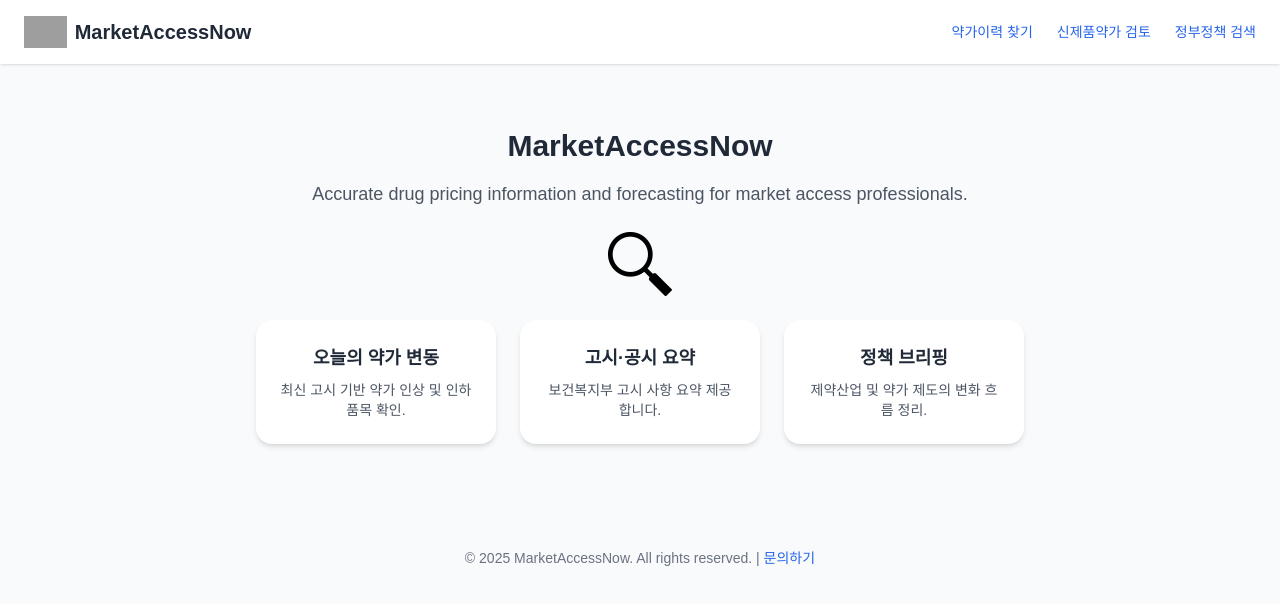
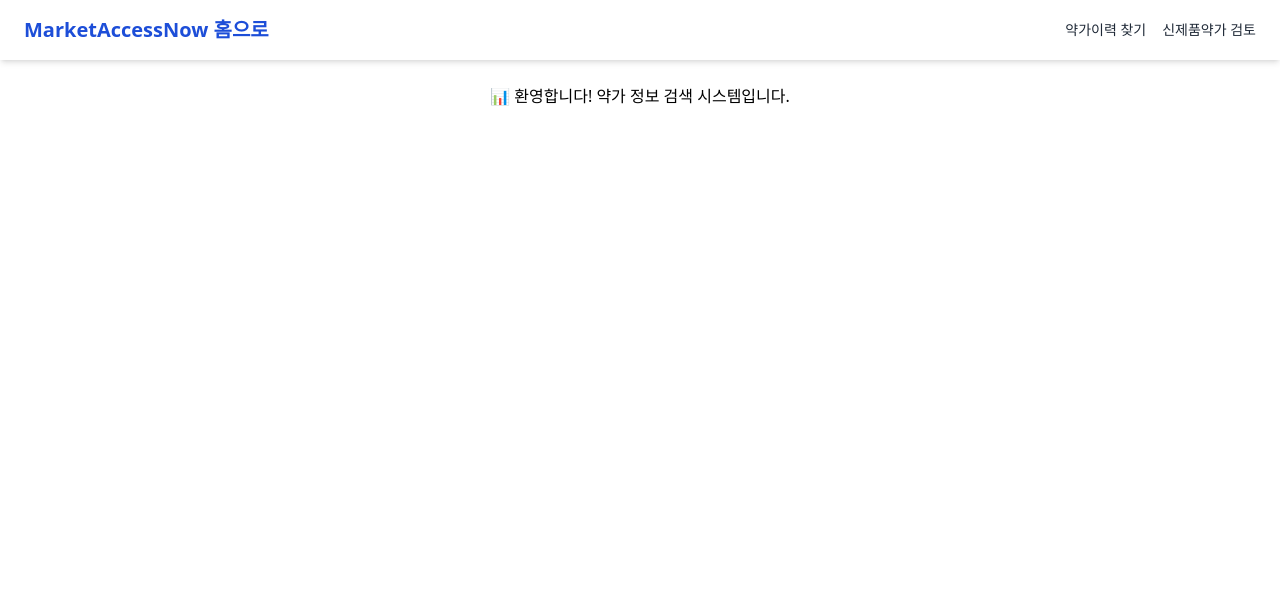
Before and after one commit to junsubpark/marketaccessnow, a React (Create React App) app: page / in a window 1280 px wide. Shown: the top 604 px of the page. Built offline with nearby package versions, Linux system fonts and the light colour scheme; grey boxes are pictures that could not be loaded.

Commit message:
✨ 신제품약가 검토 라우팅 및 메뉴 적용

```diff
--- a/src/App.jsx
+++ b/src/App.jsx
@@ -1,59 +1,30 @@
 import React from "react";
 import { BrowserRouter as Router, Routes, Route, Link } from "react-router-dom";
-import "./App.css";
 import DrugPriceHistory from "./pages/DrugPriceHistory";
+import DrugPricePredict from "./pages/DrugPricePredict";
 
 function App() {
   return (
     <Router>
-      <div className="min-h-screen bg-gray-50 text-gray-800">
-        <header className="flex items-center justify-between px-6 py-4 bg-white shadow">
-          <div className="flex items-center space-x-2">
-            <img src="/masa-logo.png" alt="MASA Logo" className="h-8" />
-            <h1 className="text-xl font-bold text-gray-800">MarketAccessNow</h1>
-          </div>
-          <nav className="space-x-6 text-sm">
-            <Link to="/DrugPriceHistory" className="hover:underline text-blue-600">약가이력 찾기</Link>
-            <button className="hover:underline text-blue-600">신제품약가 검토</button>
-            <button className="hover:underline text-blue-600">정부정책 검색</button>
-          </nav>
-        </header>
+      <div className="bg-white shadow-md px-6 py-4 flex justify-between items-center">
+        <Link to="/" className="text-xl font-bold text-blue-700">
+          MarketAccessNow 홈으로
+        </Link>
+        <div className="space-x-4 text-sm">
+          <Link to="/DrugPriceHistory" className="text-gray-800 hover:underline">
+            약가이력 찾기
+          </Link>
+          <Link to="/DrugPricePredict" className="text-gray-800 hover:underline">
+            신제품약가 검토
+          </Link>
+        </div>
+      </div>
 
-        <Routes>
-          <Route path="/DrugPriceHistory" element={<DrugPriceHistory />} />
-          <Route
-            path="/"
-            element={
-              <main className="text-center py-16">
-                <h2 className="text-3xl font-bold mb-4">MarketAccessNow</h2>
-                <p className="text-lg text-gray-600 mb-6">
-                  Accurate drug pricing information and forecasting for market access professionals.
-                </p>
-                <img src="/magnifier.png" alt="Magnifier icon" className="mx-auto w-16 h-16 mb-6" />
-                <div className="flex justify-center space-x-6 px-4 flex-wrap">
-                  <div className="bg-white p-6 rounded-2xl shadow-md w-60 mb-4">
-                    <h3 className="text-lg font-semibold mb-2">오늘의 약가 변동</h3>
-                    <p className="text-sm text-gray-600">최신 고시 기반 약가 인상 및 인하 품목 확인.</p>
-                  </div>
-                  <div className="bg-white p-6 rounded-2xl shadow-md w-60 mb-4">
-                    <h3 className="text-lg font-semibold mb-2">고시·공시 요약</h3>
-                    <p className="text-sm text-gray-600">보건복지부 고시 사항 요약 제공합니다.</p>
-                  </div>
-                  <div className="bg-white p-6 rounded-2xl shadow-md w-60 mb-4">
-                    <h3 className="text-lg font-semibold mb-2">정책 브리핑</h3>
-                    <p className="text-sm text-gray-600">제약산업 및 약가 제도의 변화 흐름 정리.</p>
-                  </div>
-                </div>
-              </main>
-            }
-          />
-        </Routes>
-
-        <footer className="text-center text-sm text-gray-500 py-6">
-          © 2025 MarketAccessNow. All rights reserved. |{" "}
-          <a href="mailto:fursie@naver.com" className="text-blue-600 hover:underline">문의하기</a>
-        </footer>
-      </div>
+      <Routes>
+        <Route path="/" element={<div className="p-6 text-center">📊 환영합니다! 약가 정보 검색 시스템입니다.</div>} />
+        <Route path="/DrugPriceHistory" element={<DrugPriceHistory />} />
+        <Route path="/DrugPricePredict" element={<DrugPricePredict />} />
+      </Routes>
     </Router>
   );
 }
```
